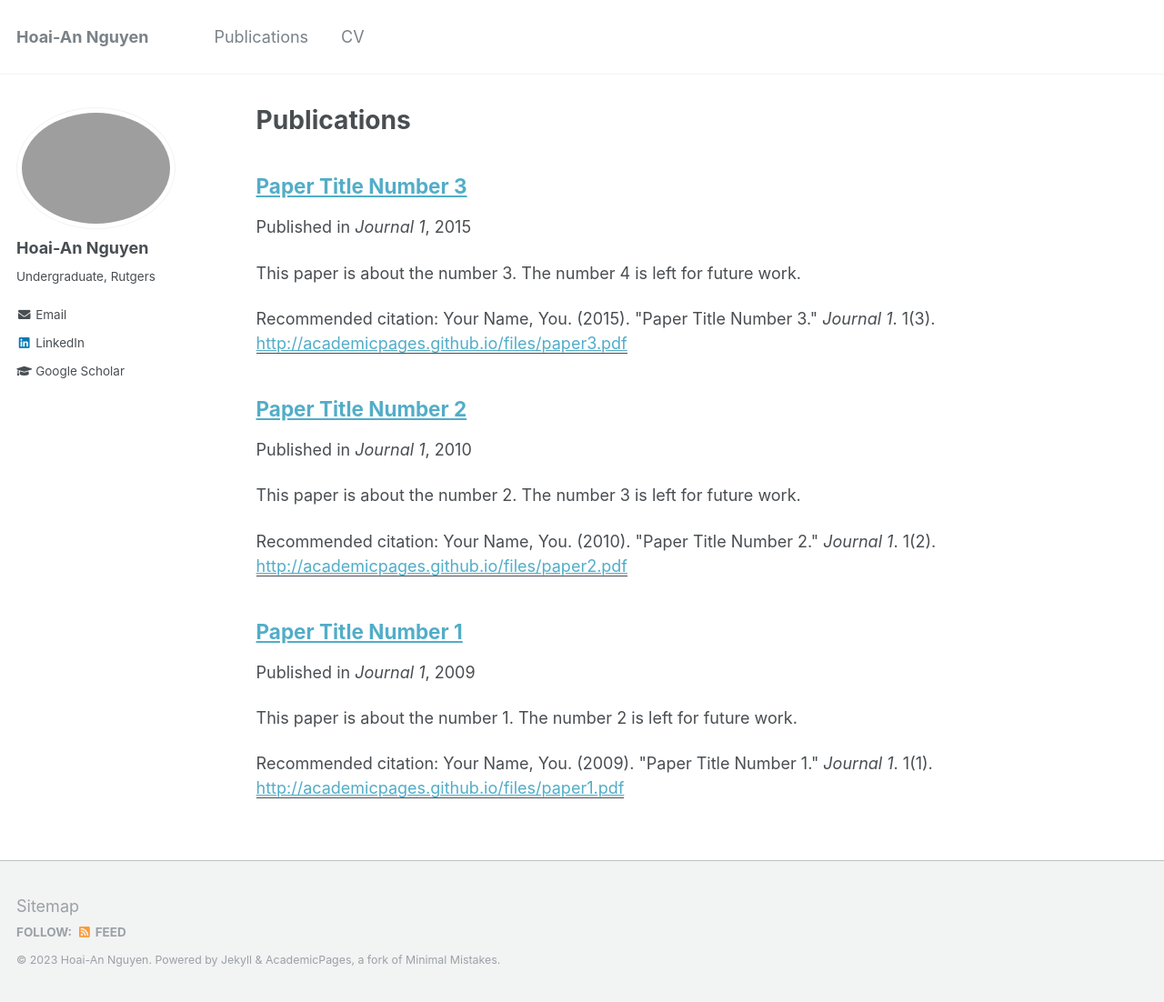
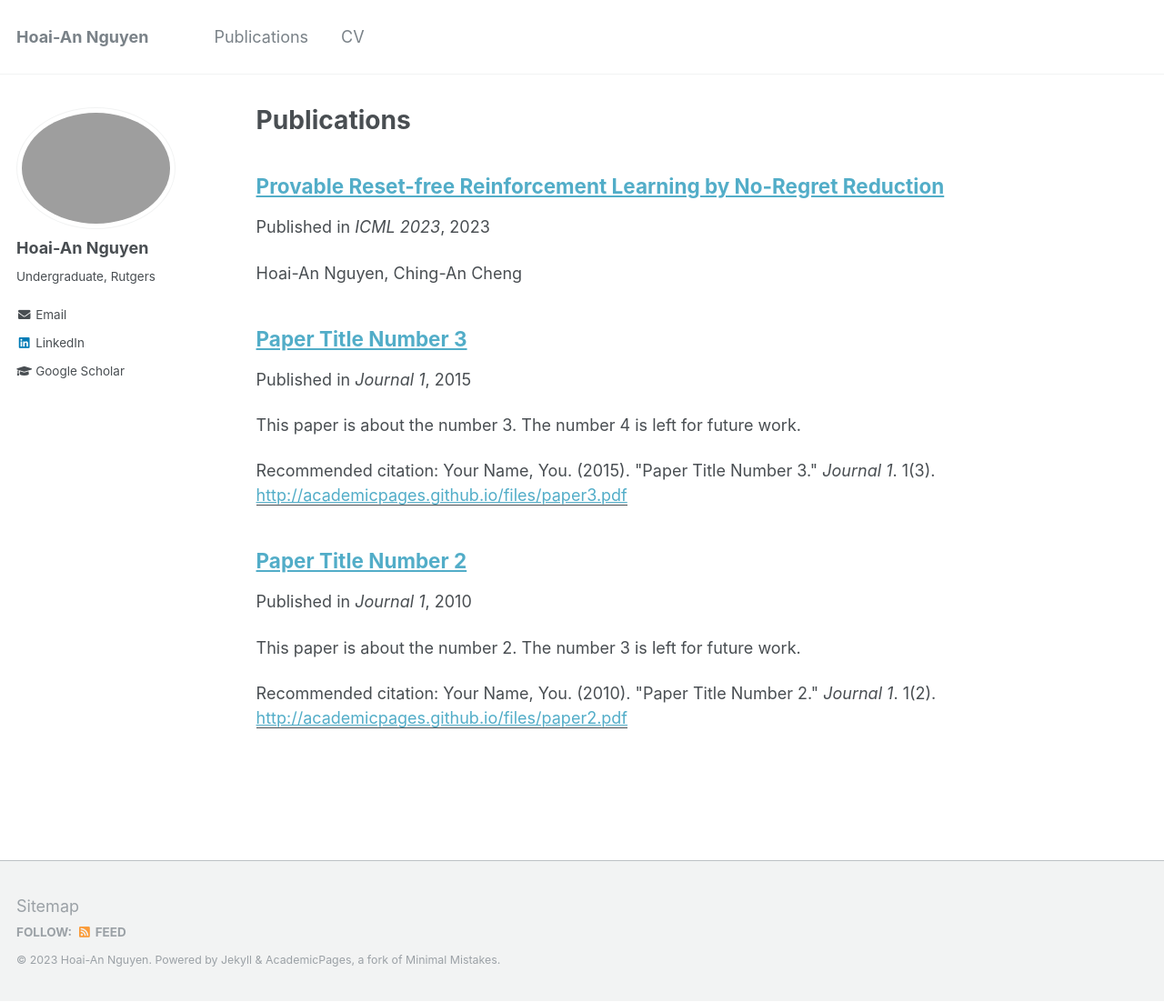
Before and after one commit to hoai77/hoai77.github.io, a Jekyll site: the page built from _pages/publications.md, in a window 1280 px wide and 1102 px high. Shown: the whole window at 91% size. Built offline with Jekyll 4.4.1, drawn with Linux system fonts in a browser that asks for light colours.

Commit message:
profile pic

```diff
--- a/_config.yml
+++ b/_config.yml
@@ -81,7 +81,7 @@
 # Site Author
 author:
   name             : "Hoai-An Nguyen"
-  avatar           : "profile-pic.png"
+  avatar           : "profile-pic.jpg"
   bio              : "Undergraduate, Rutgers"
   location         :
   employer         :
--- a/_publications/2009-10-01-paper-title-number-1.md
+++ /dev/null
@@ -1,15 +0,0 @@
----
-title: "Paper Title Number 1"
-collection: publications
-permalink: /publication/2009-10-01-paper-title-number-1
-excerpt: 'This paper is about the number 1. The number 2 is left for future work.'
-date: 2009-10-01
-venue: 'Journal 1'
-paperurl: 'http://academicpages.github.io/files/paper1.pdf'
-citation: 'Your Name, You. (2009). &quot;Paper Title Number 1.&quot; <i>Journal 1</i>. 1(1).'
----
-This paper is about the number 1. The number 2 is left for future work.
-
-[Download paper here](http://academicpages.github.io/files/paper1.pdf)
-
-Recommended citation: Your Name, You. (2009). "Paper Title Number 1." <i>Journal 1</i>. 1(1).
--- /dev/null
+++ b/_publications/2023-provable-reset.md
@@ -0,0 +1,11 @@
+---
+title: "Provable Reset-free Reinforcement Learning by No-Regret Reduction"
+collection: publications
+permalink: /publication/2023-provable-reset
+venue: 'ICML 2023'
+---
+Hoai-An Nguyen, Ching-An Cheng
+
+[Download paper here](http://academicpages.github.io/files/paper1.pdf)
+
+Recommended citation: Your Name, You. (2009). "Paper Title Number 1." <i>Journal 1</i>. 1(1).
```
Also changed, not shown: 3 other files.
